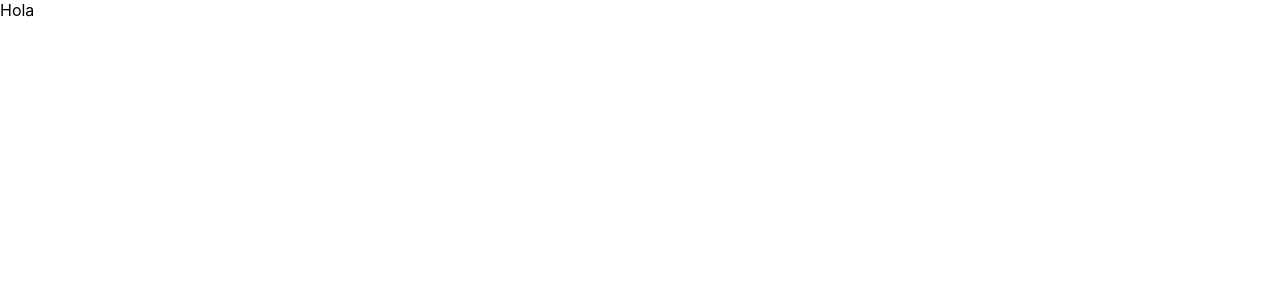
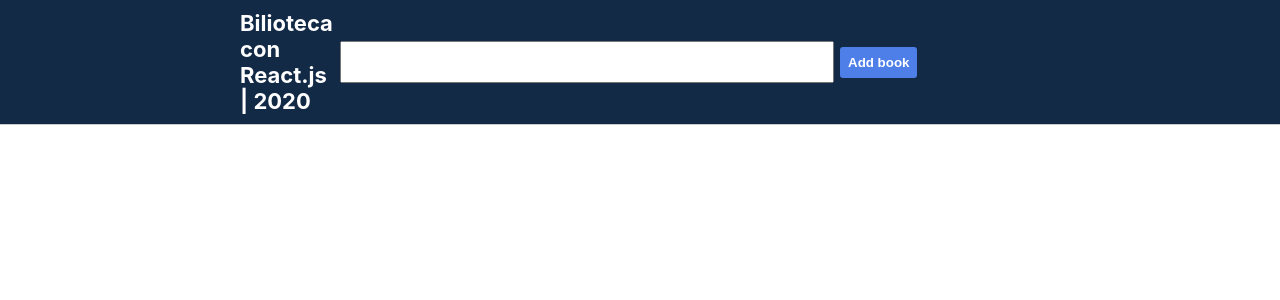
Before and after one commit to crisdux/biblioteca-react-2020, a React (Create React App) app: page / in a window 1280 px wide. Shown: the top 300 px of the page. Built offline with nearby package versions, Linux system fonts and the light colour scheme.

Commit message:
se creo la barra de menu

```diff
--- a/src/App.js
+++ b/src/App.js
@@ -1,9 +1,16 @@
 import React from 'react';
 import './App.css';
 
+//importamos componentes
+import Menu from './Menu';
+//import List from './List';
+
 function App() {
   return (
-    <div>Hola</div>
+    <div className="app">
+      <Menu title ="Bilioteca con React.js | 2020"></Menu>
+
+    </div>
   );
 }
 
--- /dev/null
+++ b/src/List.js
@@ -0,0 +1,7 @@
+import React from 'react';
+
+const List  = () => {
+
+}
+
+export default List;
--- /dev/null
+++ b/src/Menu.js
@@ -0,0 +1,30 @@
+import React from 'react';
+
+// importar componentes
+import Seach from './Seach';
+
+//importar estilos
+import './Menu.css';
+
+function Menu(props){
+    return(
+        <div className="container">
+            <div className="subcontainer">
+                <div className="logo">
+                    {props.title}
+                </div>
+
+                <div className="search">
+                    <Seach></Seach>
+                </div>
+
+                <div className="accions">
+                    <button className="button btn-blue">Add book</button>
+                </div>
+            </div>
+
+        </div>
+    );
+}
+
+export default Menu;
--- /dev/null
+++ b/src/Seach.js
@@ -0,0 +1,9 @@
+import React from 'react';
+
+function Search(props){
+    return(
+       <input type="text" />
+    );
+}
+
+export default Search;
```
